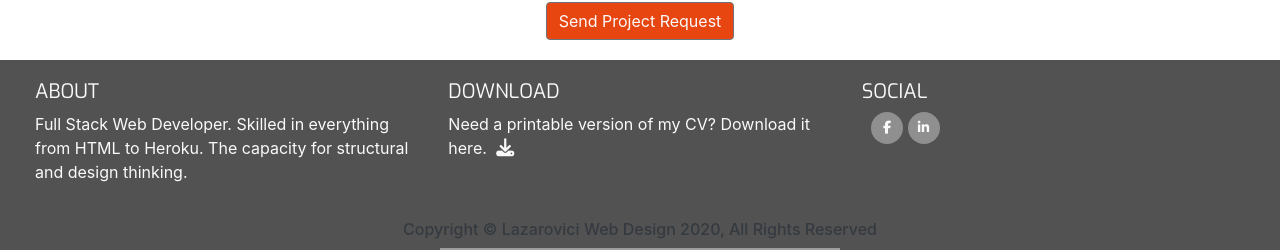
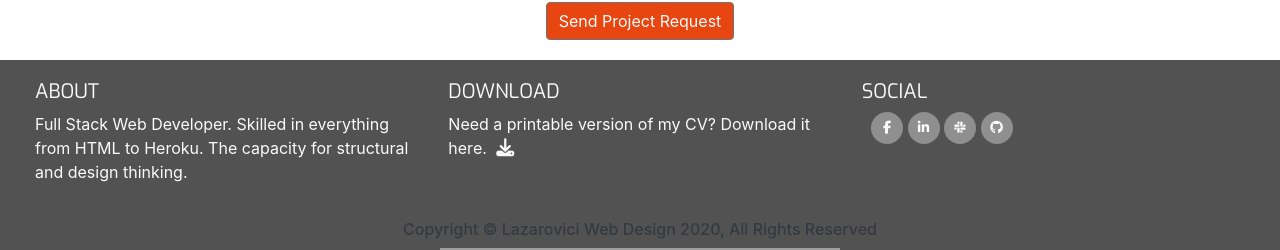
Before and after one commit to Iri3l/my-full-template, a plain HTML site: page resume-project/contact.html in a window 1280 px wide. Shown: the part 660-910 px from the top of the page. Drawn offline with nearby package versions, Linux system fonts and the light colour scheme; grey boxes are pictures that could not be loaded.

Commit message:
GitHub and Slack added in social media

```diff
--- a/resume-project/contact.html
+++ b/resume-project/contact.html
@@ -91,16 +91,18 @@
                     </a>
                     </p>
             </div>
-            <div class="col-sm-4">
-                <h5 class="uppercase general-sub">Social</h5>
-                    <ul class="inline-list social-links">
+            <!-- Social media -->
+			<div class="col-sm-4">
+				<h5 class="uppercase general-sub">Social</h5>
+				<ul class="inline-list social-links">
 					<li class="list-inline-item">
 						<a href="https://www.facebook.com/Lazarovici-Web-Design-106968707484538/" target="_blank">
 							<i class="fa fa-facebook" aria-hidden="true"></i>
 							<span class="sr-only">Facebook</span>
 						</a>
 					</li>
-					<li class="list-inline-item d-none"> <!-- Not in Use -->
+					<li class="list-inline-item d-none">
+						<!-- Not in Use -->
 						<a href="#" target="_blank">
 							<i class="fa fa-twitter" aria-hidden="true"></i>
 							<span class="sr-only">Twitter</span>
@@ -113,26 +115,30 @@
 						</a>
 					</li>
 
-					<li class="list-inline-item d-none"> <!-- Not in use -->
+					<li class="list-inline-item d-none">
+						<!-- Not in use -->
 						<a href="#" target="_blank">
 							<i class="fa fa-pinterest" aria-hidden="true"></i>
 							<span class="sr-only">Pinterest</span>
 						</a>
 					</li>
-					<li class="list-inline-item d-none"> <!-- Not in use -->
-						<a href="#" target="_blank">
-							<i class="fa fa-instagram" aria-hidden="true"></i>
-							<span class="sr-only">Instagram</span>
+					<li class="list-inline-item ">
+						<!-- Not in use  d-none-->
+						<a href="https://lazarovici.slack.com/" target="_blank">
+							<i class="fa fa-slack" aria-hidden="true"></i>
+							<span class="sr-only">Slack</span>
 						</a>
 					</li>
-					<li class="list-inline-item d-none"> <!-- Not in use -->
-						<a href="#" target="_blank">
-							<i class="fa fa-youtube" aria-hidden="true"></i>
-							<span class="sr-only">YouTube</span>
+					<li class="list-inline-item ">
+						<!-- Not in use d-none -->
+						<a href="https://github.com/Iri3l/my-full-template" target="_blank">
+							<i class="fa fa-github" aria-hidden="true"></i>
+							<span class="sr-only">Github</span>
 						</a>
 					</li>
 				</ul>
-            </div>
+			</div>
+            <!-- End social media-->
         </div>
         <!-- Section 4 Copyright -->
         <section class="section-4">
```
Also changed, not shown: resume-project/index.html (+11 -10 lines), resume-project/resume.html (+12 -10 lines), 1 other file.
